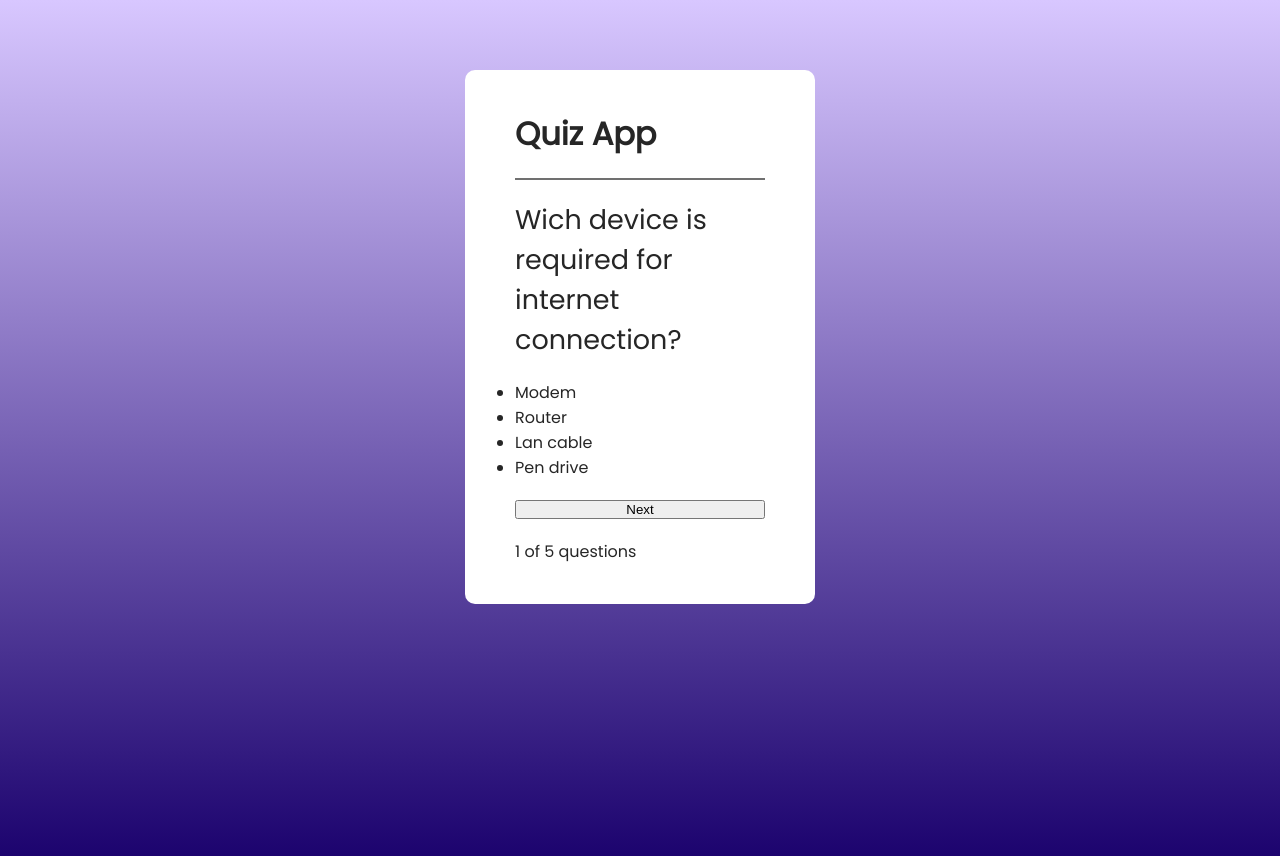
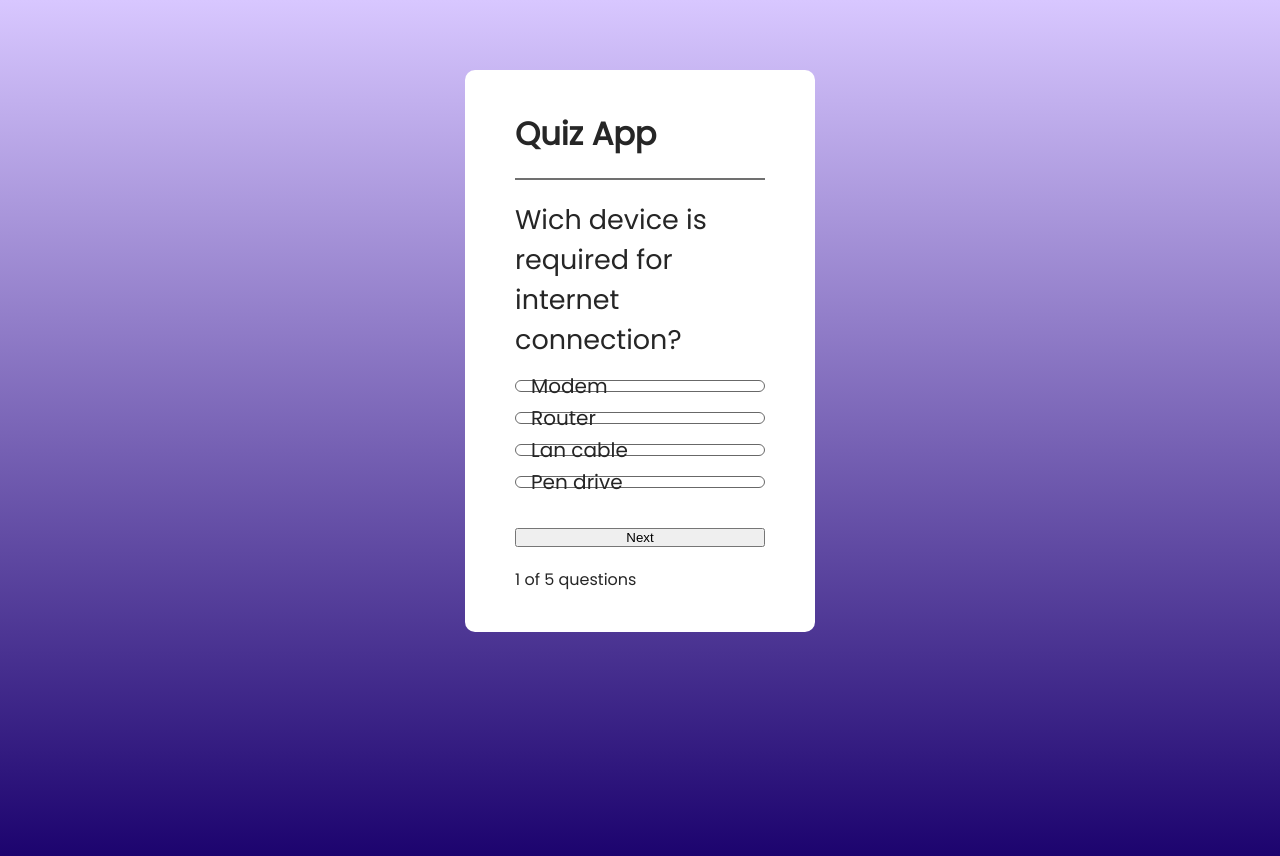
Before and after one commit to francescosave/quiz-app, a React (Vite) app: page / in a window 1280 px wide. Shown: the top 856 px of the page. Built offline with nearby package versions, Linux system fonts and the light colour scheme.

Commit message:
feat: stylized answer li of quiz component

```diff
--- a/src/Components/Quiz.css
+++ b/src/Components/Quiz.css
@@ -21,3 +21,15 @@
     font-size: 27px;
     font-weight: 500;
 }
+.container ul li {
+    display: flex;
+    align-items: center;
+    height: 10px;
+    padding-left: 15px;
+    border: 1px solid #686868;
+    border-radius: 8px;
+    margin-bottom: 20px;
+    font-size: 20px;
+     cursor: pointer;
+
+ }
```
